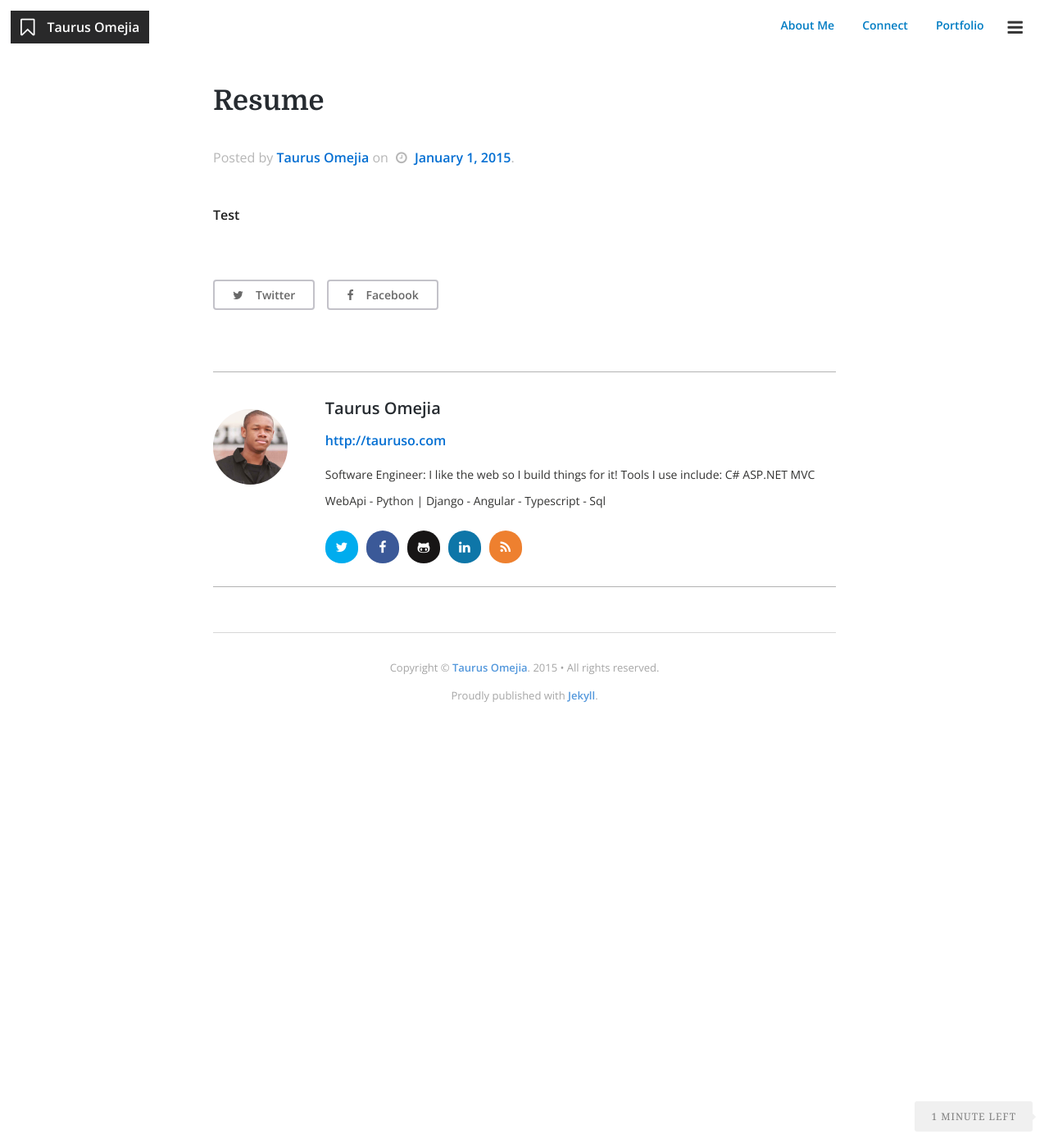
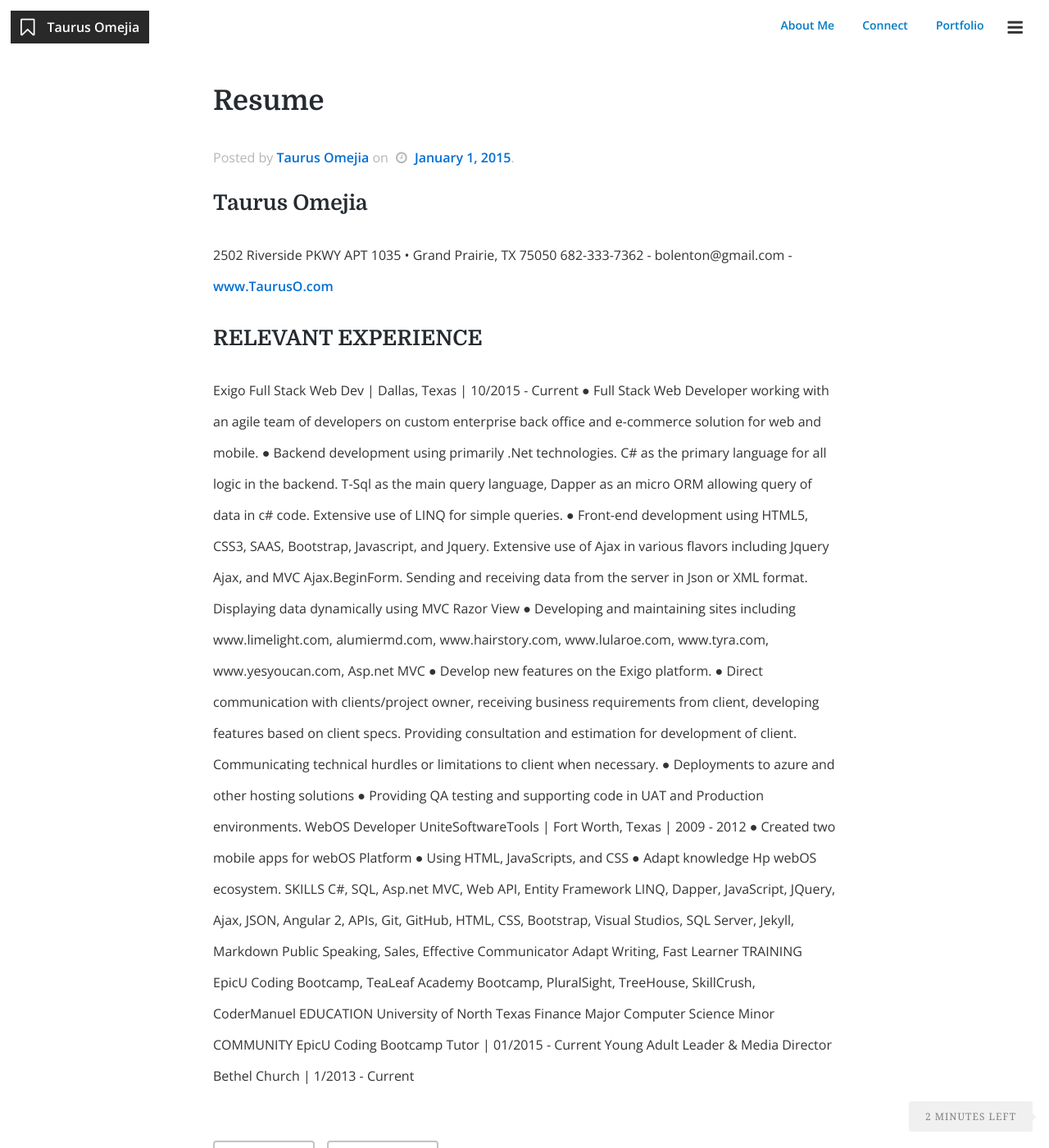
Before and after one commit to bolenton/bolenton.github.io, a Jekyll site: the page built from _posts/2015-01-01-Resume.md, in a window 1280 px wide and 1400 px high. Shown: the whole window at 82% size. Built offline with Jekyll 4.4.1, drawn with Linux system fonts in a browser that asks for light colours; nearby versions of some CDN libraries; our own code applies the rules of GitHub Pages for plain Markdown files; comment, search, counter and statistics services are not loaded.

Commit message:
Update 2015-01-01-Resume.md

```diff
--- a/_posts/2015-01-01-Resume.md
+++ b/_posts/2015-01-01-Resume.md
@@ -1 +1,66 @@
-Test
+## Taurus Omejia
+2502 Riverside PKWY APT 1035 • Grand Prairie, TX 75050
+682-333-7362 - bolenton@gmail.com - [www.TaurusO.com](https://www.tauruso.com)
+
+## RELEVANT EXPERIENCE
+Exigo
+Full Stack Web Dev | Dallas, Texas | 10/2015 - Current
+● Full Stack Web Developer working with an agile
+team of developers on custom enterprise back office
+and e-commerce solution for web and mobile.
+● Backend development using primarily .Net technologies.
+C# as the primary language for all logic in
+the backend. T-Sql as the main query language,
+Dapper as an micro ORM allowing query of data in
+c# code. Extensive use of LINQ for simple queries.
+● Front-end development using HTML5, CSS3,
+SAAS, Bootstrap, Javascript, and Jquery. Extensive
+use of Ajax in various flavors including Jquery Ajax,
+and MVC Ajax.BeginForm. Sending and receiving
+data from the server in Json or XML format. Displaying
+data dynamically using MVC Razor View
+● Developing and maintaining sites including
+www.limelight.com, alumiermd.com, www.hairstory.com,
+www.lularoe.com, www.tyra.com,
+www.yesyoucan.com, Asp.net MVC
+● Develop new features on the Exigo platform.
+● Direct communication with clients/project owner,
+receiving business requirements from client, developing
+features based on client specs. Providing
+consultation and estimation for development of
+client. Communicating technical hurdles or limitations
+to client when necessary.
+● Deployments to azure and other hosting solutions
+● Providing QA testing and supporting code in UAT
+and Production environments.
+WebOS Developer
+UniteSoftwareTools | Fort Worth, Texas | 2009 - 2012
+● Created two mobile apps for webOS Platform
+● Using HTML, JavaScripts, and CSS
+● Adapt knowledge Hp webOS ecosystem.
+SKILLS
+C#, SQL, Asp.net MVC,
+Web API, Entity Framework
+LINQ, Dapper, JavaScript,
+JQuery, Ajax, JSON, Angular 2,
+APIs, Git, GitHub, HTML, CSS,
+Bootstrap, Visual Studios, SQL
+Server, Jekyll, Markdown
+Public Speaking, Sales,
+Effective Communicator
+Adapt Writing, Fast Learner
+TRAINING
+EpicU Coding Bootcamp,
+TeaLeaf Academy Bootcamp,
+PluralSight, TreeHouse,
+SkillCrush, CoderManuel
+EDUCATION
+University of North Texas
+Finance Major
+Computer Science Minor
+COMMUNITY
+EpicU Coding Bootcamp
+Tutor | 01/2015 - Current
+Young Adult Leader &
+Media Director
+Bethel Church | 1/2013 - Current
```
